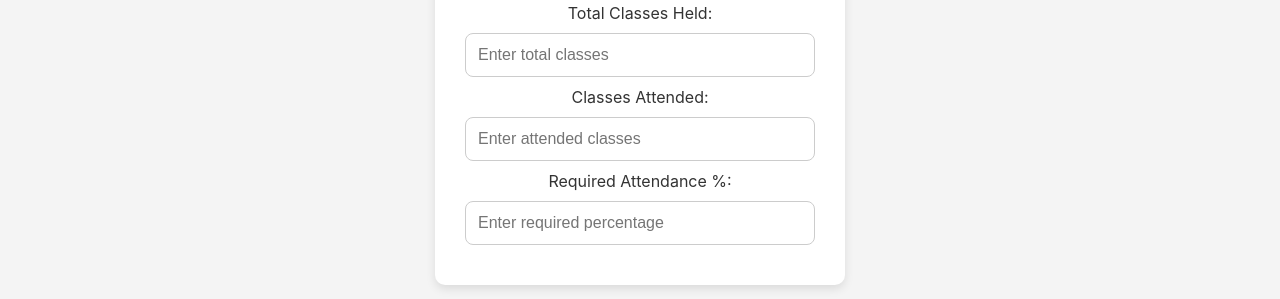
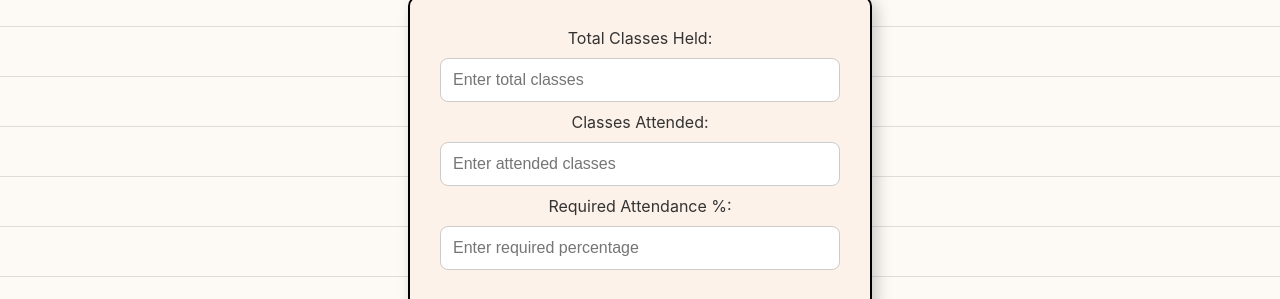
Before and after one commit to advaitharyag/attendance-calculator, a plain HTML site: page index.html in a window 1280 px wide. Shown: the part 273-572 px from the top of the page. Drawn offline with Linux system fonts and the light colour scheme.

Commit message:
Update index.html

```diff
--- a/index.html
+++ b/index.html
@@ -9,21 +9,40 @@
             margin: 0;
             padding: 0;
             font-family: 'Inter', sans-serif;
-            background: #f4f4f4;
+            background: #fdfaf6;
             color: #333;
             display: flex;
             justify-content: center;
             align-items: center;
             height: 100vh;
             flex-direction: column;
+            background-image: linear-gradient(to bottom, transparent 49px, #c0c0c0 50px, transparent 51px);
+            background-size: 100% 50px;
+            position: relative;
         }
         .container {
-            background: white;
+            background: #fdf2e9;
             padding: 30px;
             border-radius: 10px;
-            box-shadow: 0 4px 10px rgba(0, 0, 0, 0.1);
+            box-shadow: 5px 5px 15px rgba(0, 0, 0, 0.2);
             text-align: center;
-            width: 350px;
+            width: 400px;
+            border: 2px solid #000;
+            position: relative;
+            margin-top: 50px;
+            opacity: 0;
+            transform: scale(0.8);
+            animation: popIn 0.5s ease-out forwards;
+        }
+        @keyframes popIn {
+            0% {
+                opacity: 0;
+                transform: scale(0.8);
+            }
+            100% {
+                opacity: 1;
+                transform: scale(1);
+            }
         }
         input, button {
             width: 100%;
@@ -35,7 +54,7 @@
             font-size: 16px;
         }
         button {
-            background: #0077ff;
+            background: #333;
             color: white;
             font-weight: bold;
             cursor: pointer;
@@ -43,7 +62,7 @@
             border: none;
         }
         button:hover {
-            background: #005fcc;
+            background: #555;
         }
         .github-link {
             margin-top: 20px;
@@ -62,8 +81,8 @@
     </style>
 </head>
 <body>
+    <h2 style="font-family: 'Comic Sans MS', cursive;">Attendance Calculator</h2>
     <div class="container">
-        <h2>Attendance Calculator</h2>
         <label>Total Classes Held:</label>
         <input type="number" id="totalClasses" placeholder="Enter total classes" oninput="calculateAttendance()">
         <label>Classes Attended:</label>
```
